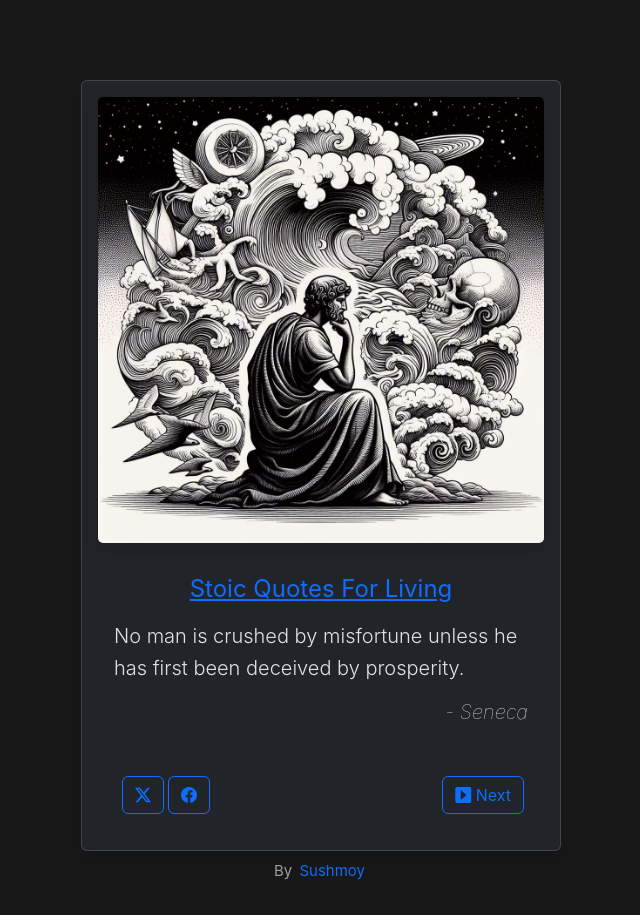
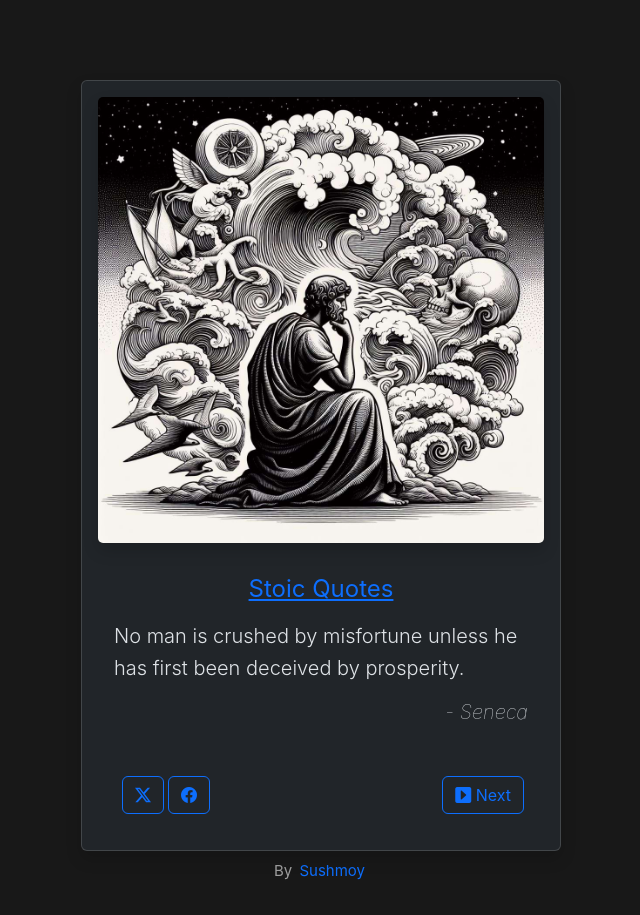
Before and after one commit to moysush/stoic-quotes, a Vue app: page / in a window 1280 px wide. Shown: the whole page, without its empty margins (319-959 px from the left). Built offline with nearby package versions, Linux system fonts and the light colour scheme; a web font is replaced by a local one.

Commit message:
Update App.vue
Changed the title of the app

```diff
--- a/src/App.vue
+++ b/src/App.vue
@@ -42,7 +42,7 @@ function nextButton() {
       </div>
       <div class="quote-wrapper card-body">
         <h4 class="text-center card-title mt-3" :class="`text-${randomColor}`">
-          <u> Stoic Quotes For Living </u>
+          <u> Stoic Quotes </u>
         </h4>
         <p class="quote-text lead mt-3">
           {{ quote.text }}
```
